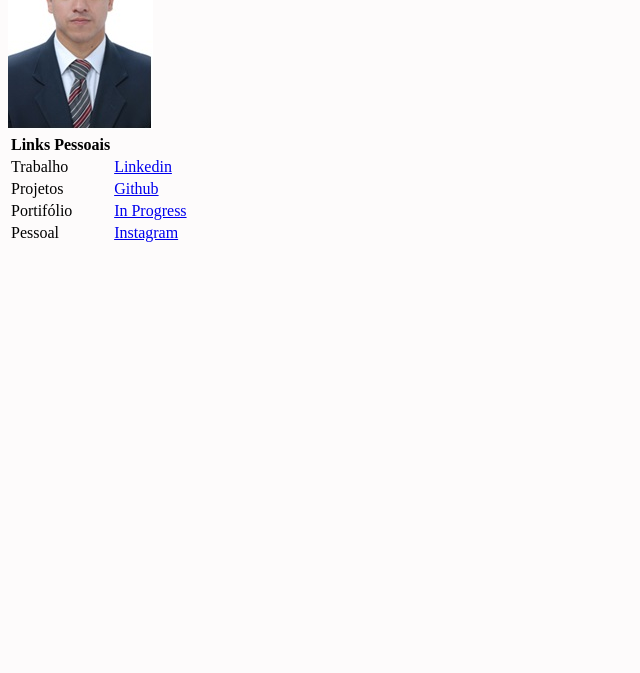
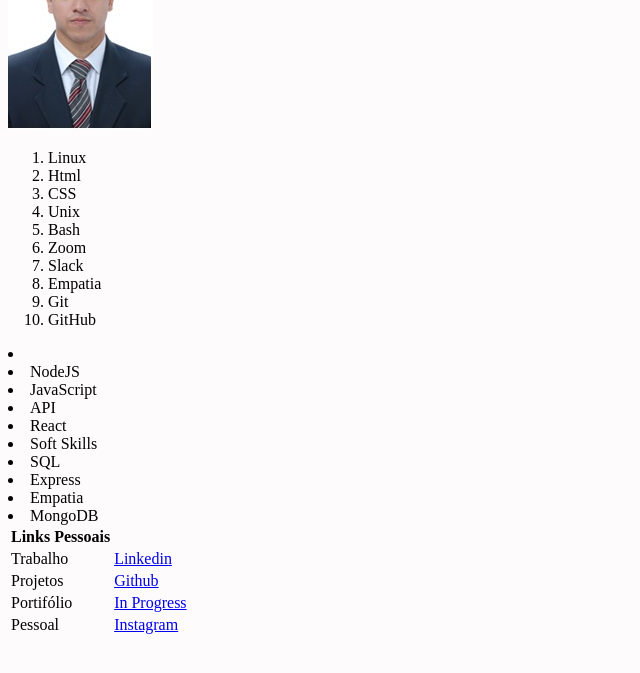
Before and after one commit to tryber/sd-09-project-lessons-learned, a plain HTML site: page index.html in a window 1280 px wide. Shown: the part 79-752 px from the top of the page, without its empty margins (0-640 px from the left). Drawn offline with Linux system fonts and the light colour scheme.

Commit message:
requisitos 4 lista de habilidades

```diff
--- a/index.html
+++ b/index.html
@@ -12,6 +12,34 @@
     </header>
     <img src="thumbnail_Sem título.jpg" alt="Estudante da Trybe" id="minha_foto">
     <main>
+        <aside>
+            <ol id="licoes_aprendidas">
+                <li>Linux</li>
+                <li>Html</li>
+                <li>CSS</li>
+                <li>Unix</li>
+                <li>Bash</li>
+                <li>Zoom</li>
+                <li>Slack</li>
+                <li>Empatia</li>
+                <li>Git</li>
+                <li>GitHub</li>
+            </ol>
+        </aside>
+        <aside>
+            <li id="licoes_a_aprender">
+                <li>NodeJS</li>
+                <li>JavaScript</li>
+                <li>API</li>
+                <li>React</li>
+                <li>Soft Skills</li>
+                <li>SQL</li>
+                <li>Express</li>
+                <li>Empatia</li>
+                <li>MongoDB</li>
+            </li>
+        </aside>
+
         <section>
             <table>
                 <tr>
```
